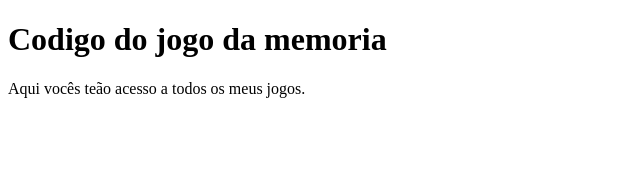
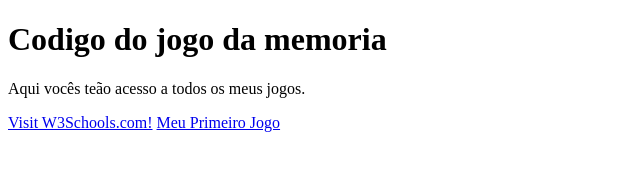
Before and after one commit to Layna-Antunes/layna-antunes.github.io, a plain HTML site: page index.html in a window 1280 px wide. Shown: the whole page, without its empty margins (0-640 px from the left). Drawn offline with Linux system fonts and the light colour scheme.

Commit message:
Update index.html

```diff
--- a/index.html
+++ b/index.html
@@ -3,10 +3,11 @@
     <head>
          <title>Minha pagina do colabeduc</title>
   </head>
-<body>
+  <body>
+    <h1>Codigo do jogo da memoria</h1>
+    <p>Aqui vocês teão acesso a todos os meus jogos.</p>
+    <a href="https://www.w3schools.com/">Visit W3Schools.com!</a>
+    <a href="https://layna-antunes.github.io/shymemories/">Meu Primeiro Jogo</a>
 
-<h1>Codigo do jogo da memoria</h1>
-<p>Aqui vocês teão acesso a todos os meus jogos.</p>
-
-</body>
+    </body>
 </html>
```
